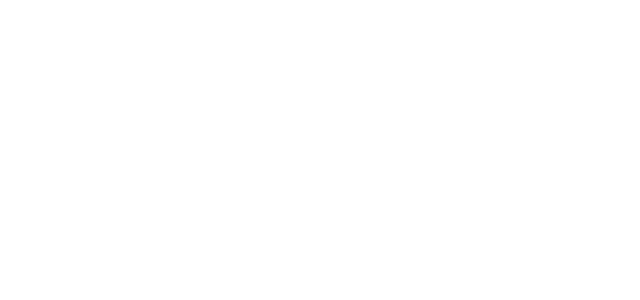
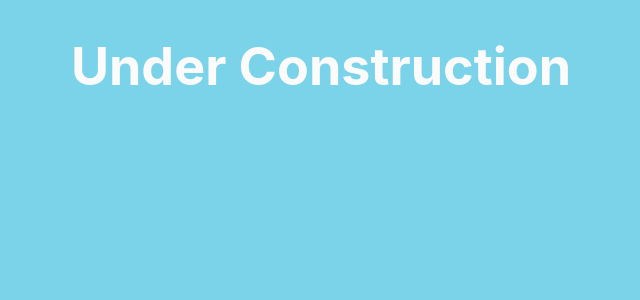
Before and after one commit to jModi4899/hospital-locator, a React (Create React App) app: page / in a window 1280 px wide. Before the commit this address had no page. Shown: the top 300 px of the page, without its empty margins (319-959 px from the left). Built offline with nearby package versions, Linux system fonts and the light colour scheme.

Commit message:
Removed Hospital Page

```diff
--- a/src/App.js
+++ b/src/App.js
@@ -1,16 +1,15 @@
 import "./App.css"
 import { BrowserRouter, Routes, Route } from "react-router-dom"
-import Hospital from "./Components/Hospital"
 
 function App() {
 	return (
 		<BrowserRouter>
 			<Routes>
 				<Route
-					path="/hospital_info"
+					path="/"
 					element={
 						<div className="App">
-							<Hospital />
+							<h1>Under Construction</h1>
 						</div>
 					}
 					title="Hospital Information"></Route>
--- a/src/Components/Hospital.js
+++ /dev/null
@@ -1,9 +0,0 @@
-import React from "react"
-
-export default function Hospital() {
-	return (
-		<div>
-			<h1>Hospital Page Preview</h1>
-		</div>
-	)
-}
```
